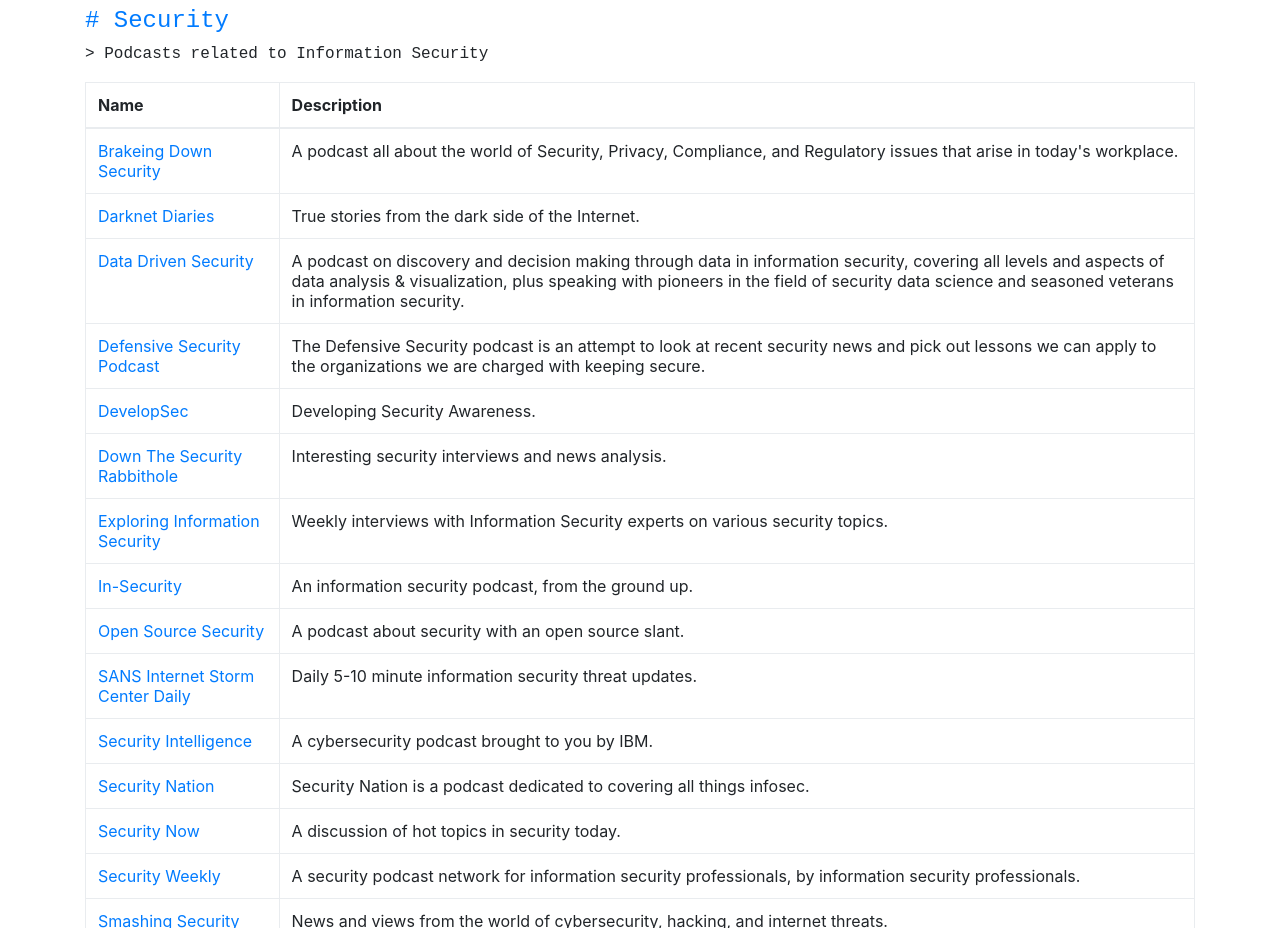
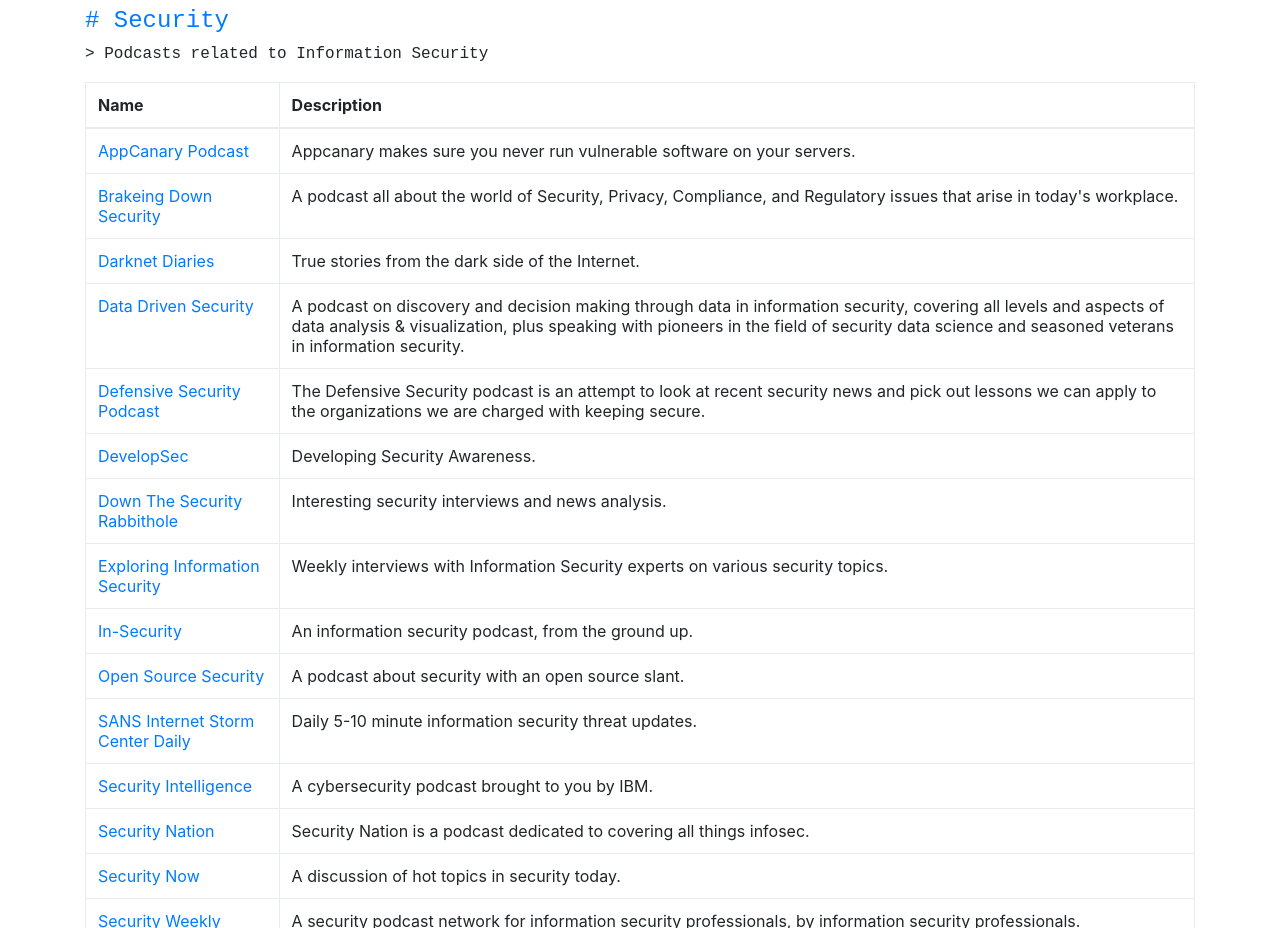
Before and after one commit to pbnj/awesome-podcasts, a plain HTML site: page docs/index.html in a window 1280 px wide. Shown: the part 6980-7908 px from the top of the page. Drawn offline with nearby package versions, Linux system fonts and the light colour scheme.

Commit message:
Generate readme & html

```diff
--- a/docs/index.html
+++ b/docs/index.html
@@ -821,6 +821,10 @@
 			</thead>
 			<tbody>
 			<tr>
+				<td><a href="http://podcast.appcanary.com/">AppCanary Podcast</a></td>
+				<td>Appcanary makes sure you never run vulnerable software on your servers.</td>
+			</tr>
+			<tr>
 				<td><a href="http://www.brakeingsecurity.com/">Brakeing Down Security</a></td>
 				<td>A podcast all about the world of Security, Privacy, Compliance, and Regulatory issues that arise in today&#39;s workplace.</td>
 			</tr>
```
Also changed, not shown: README.md.
